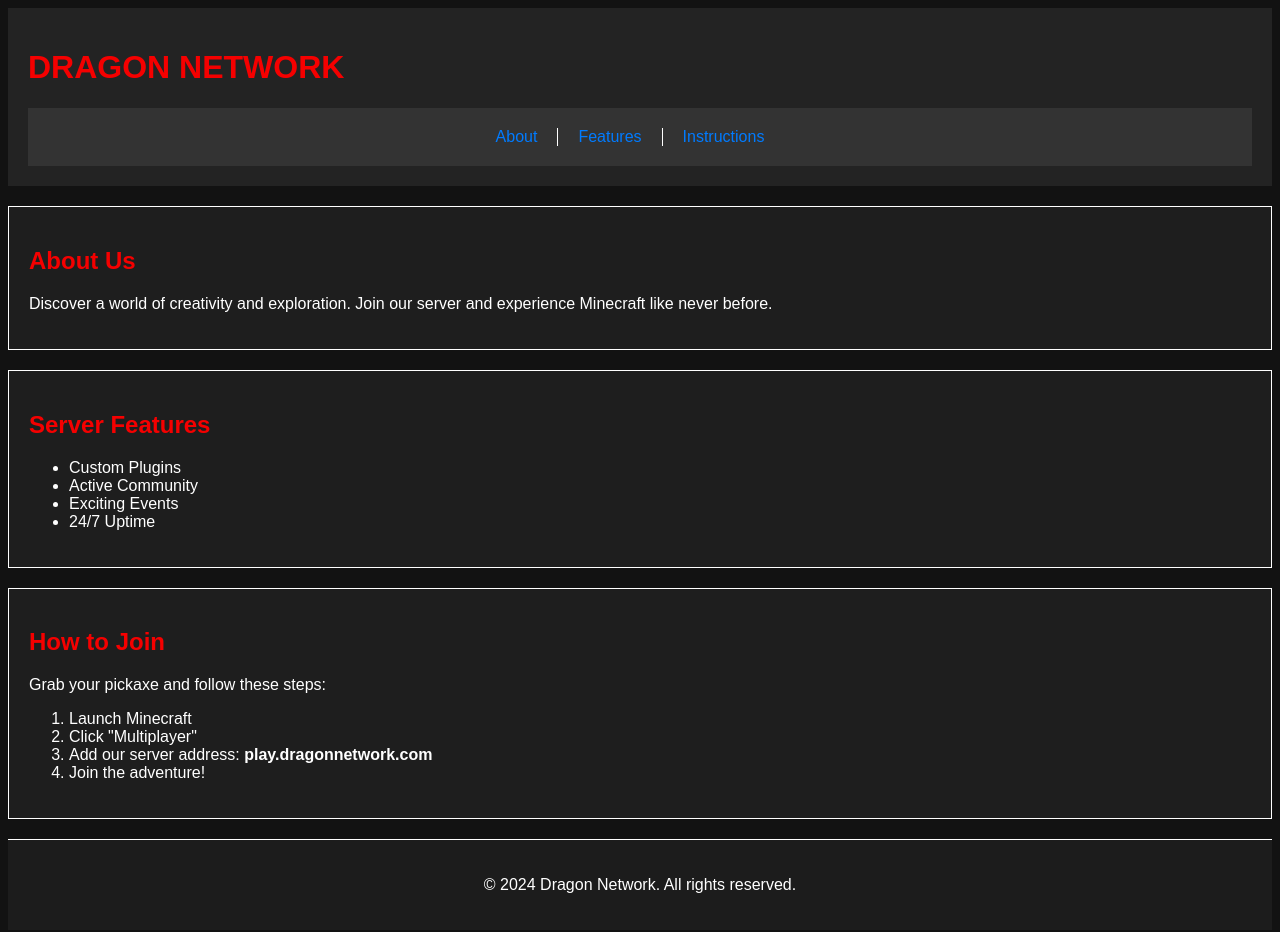
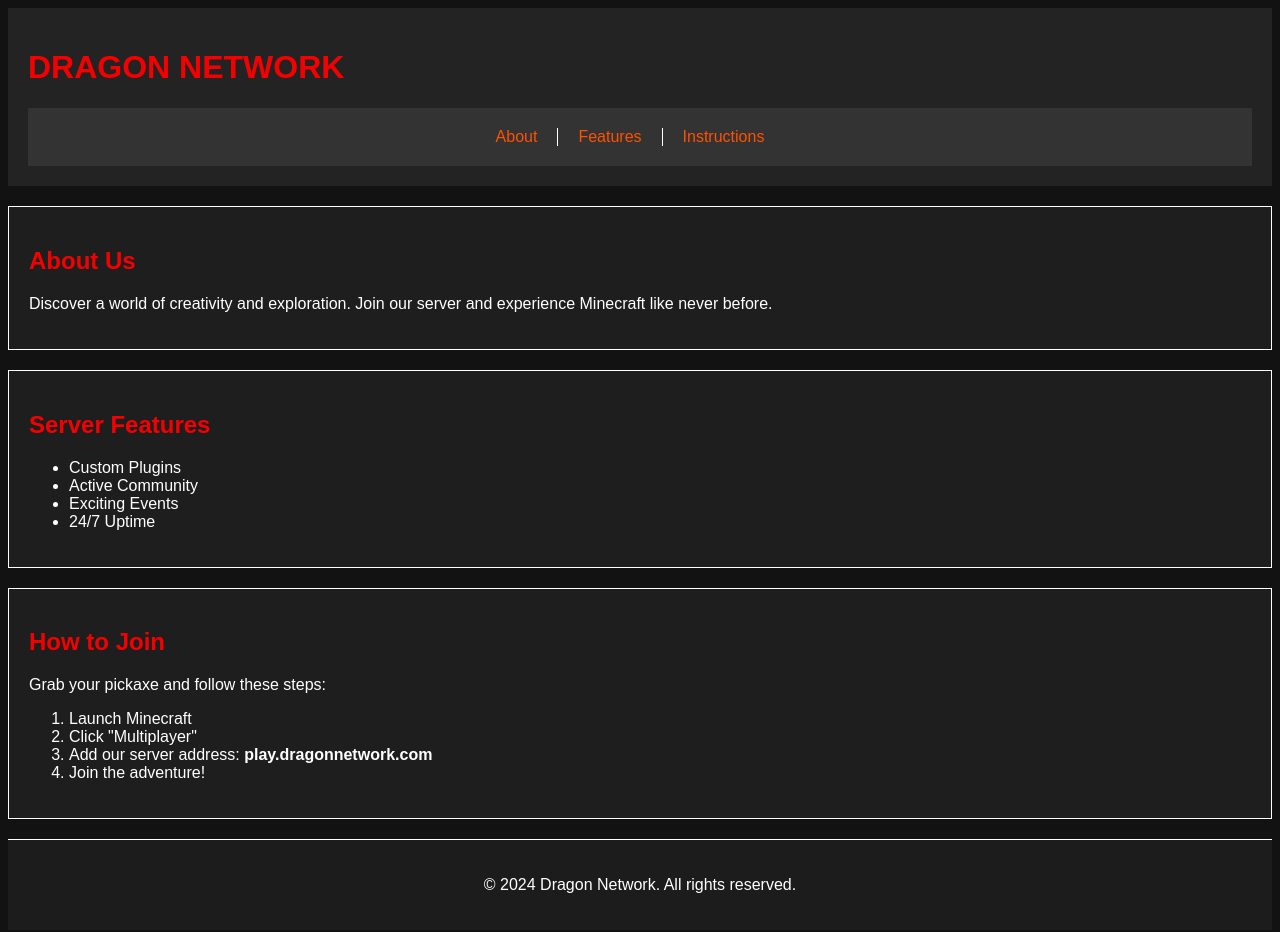
Before and after one commit to SUJANx7/Dragon-Network-Website, a website: page index.html in a window 1280 px wide. Drawn offline with Linux system fonts and the light colour scheme.

Commit message:
🛠️ global.css -> Updated link-color to #ff5100

```diff
--- a/assets/css/global.css
+++ b/assets/css/global.css
@@ -5,7 +5,7 @@
     --base-font: 'Arial', sans-serif;
     --padding-unit: 20px;
     --border-width: 0.5px;
-    --link-color: #007bff;
+    --link-color: #ff5100;
     --email-color: #28a745;
 
     --header-bg-color: #232323;
```
